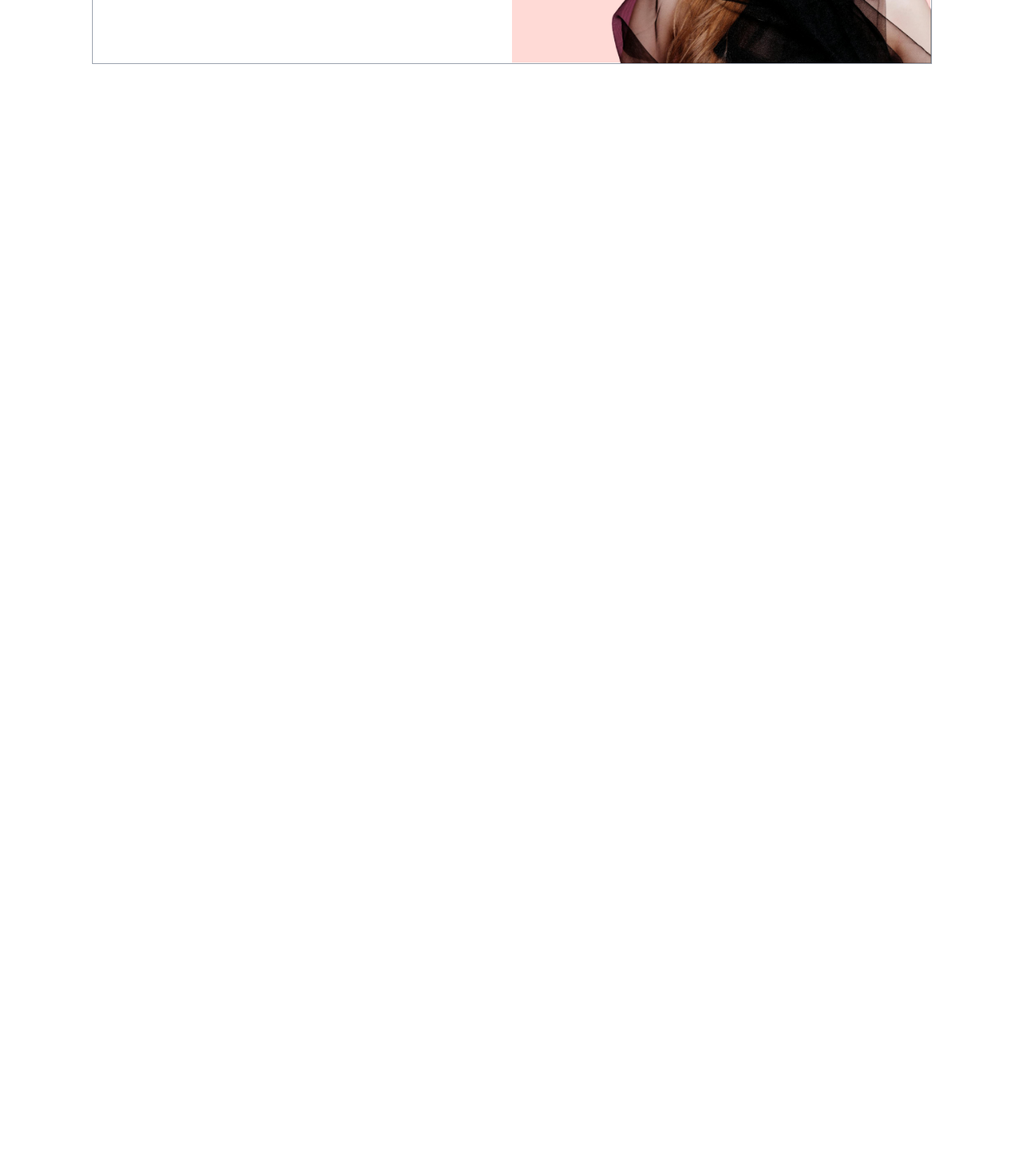
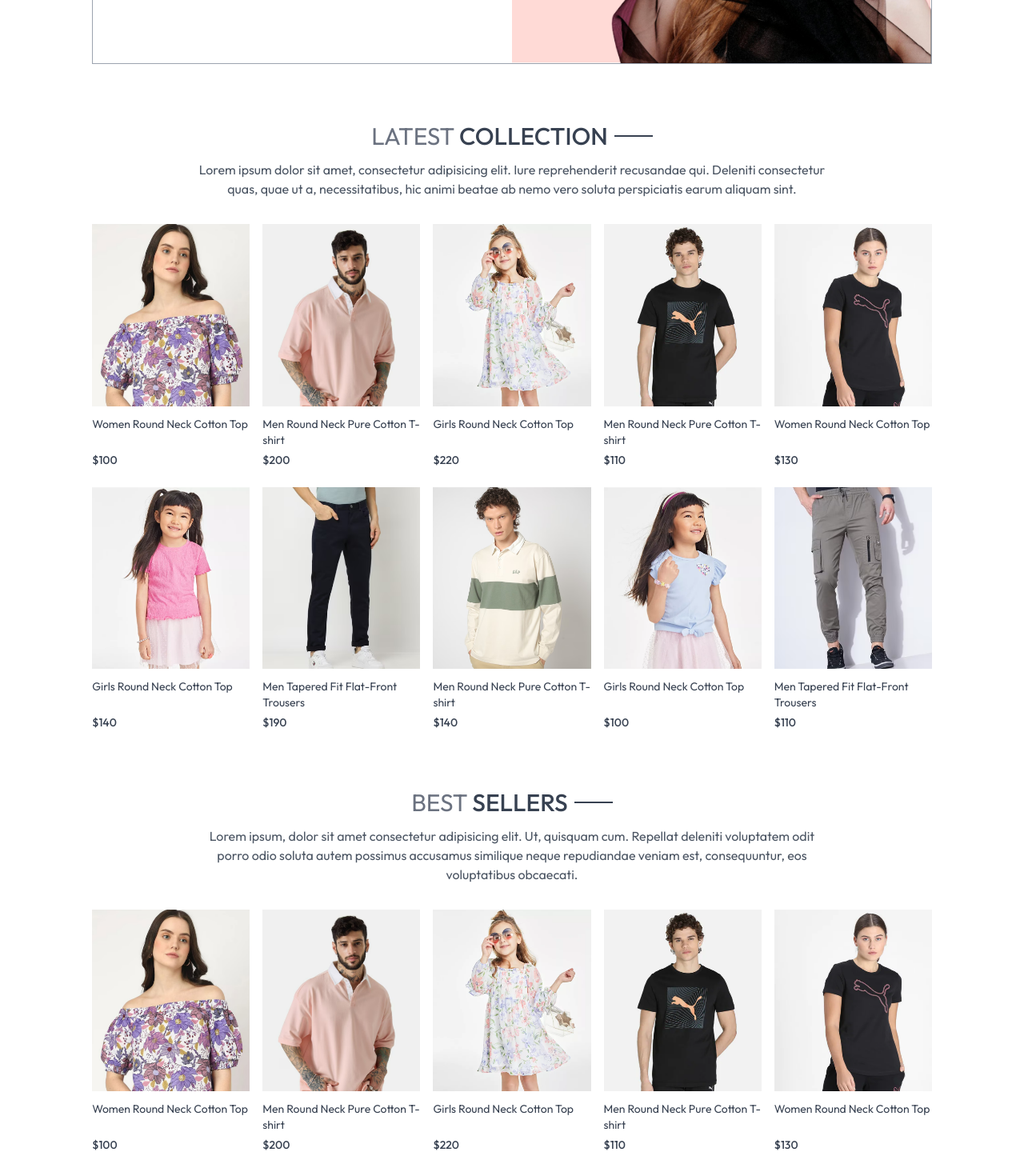
Before and after one commit to MRWOLVEY/eCommerce, a React (Vite) app: page / in a window 1280 px wide. Shown: the part 440-1910 px from the top of the page at 80% size. Before the commit the page ends 800 px from the top, so only its background shows below. Built offline with nearby package versions, Linux system fonts and the light colour scheme.

Commit message:
added productItem comp,latest collection and bestsellers

```diff
--- a/src/App.css
+++ b/src/App.css
@@ -1,5 +1,13 @@
-a.active hr,a:not(.active):hover hr{
-    width: 50%;
-    transition: ease-in;
-    transition-duration: 110ms;
+a.active hr,
+a:not(.active):hover hr {
+  width: 50%;
+  transition: ease-in;
+  transition-duration: 110ms;
 }
+
+@media (max-width: 640px) {
+  a.active {
+    background-color: rgba(0, 0, 0, 0.352);
+    color: white;
+  }
+}
--- /dev/null
+++ b/src/components/BestSellers.jsx
@@ -0,0 +1,40 @@
+import React, { useContext, useEffect, useState } from "react";
+import { ShopContext } from "../contexts/ShopContext";
+import Title from "./Title";
+import ProductItem from "./ProductItem";
+
+const BestSellers = () => {
+  const { products } = useContext(ShopContext);
+  const [BestSellers, setBestSellers] = useState([]);
+
+  useEffect(() => {
+    const BestSellers = products.filter((item) => (item.bestseller = true));
+    setBestSellers(BestSellers.slice(0, 5));
+  }, []);
+  return (
+    <div className="my-10">
+      <div className="text-center text-3xl py-8">
+        <Title t1={"best"} t2={"sellers"} />
+        <p className="w-3/4 m-auto text-xs sm:tect-sm md:text-base text-gray-600">
+          Lorem ipsum, dolor sit amet consectetur adipisicing elit. Ut, quisquam
+          cum. Repellat deleniti voluptatem odit porro odio soluta autem
+          possimus accusamus similique neque repudiandae veniam est,
+          consequuntur, eos voluptatibus obcaecati.
+        </p>
+      </div>
+      <div className="grid grid-cols-2 sm:grid-cols-3 md:grid-cols-4 lg:grid-cols-5 gap-4 gap-y-6">
+        {BestSellers.map((product, index) => (
+          <ProductItem
+            key={index}
+            id={product._id}
+            image={product.image}
+            name={product.name}
+            price={product.price}
+          />
+        ))}
+      </div>
+    </div>
+  );
+};
+
+export default BestSellers;
--- /dev/null
+++ b/src/components/LatestCollection.jsx
@@ -0,0 +1,40 @@
+import React, { useContext, useEffect, useState } from "react";
+import Title from "./Title";
+import { ShopContext } from "../contexts/ShopContext";
+import ProductItem from "./ProductItem";
+const LatestCollection = () => {
+  const { products } = useContext(ShopContext);
+  const [latestProducts, setLatestProducts] = useState([]);
+
+  useEffect(() => {
+    setLatestProducts(products.slice(0, 10));
+  }, []);
+
+  return (
+    <div className="my-10">
+      <div className="text-center py-8 text-3xl">
+        <Title t1={"latest"} t2={"collection"} />
+        <p className="w-3/4 m-auto text-xs sm:text-sm md:text-base text-gray-600">
+          Lorem ipsum dolor sit amet, consectetur adipisicing elit. Iure
+          reprehenderit recusandae qui. Deleniti consectetur quas, quae ut a,
+          necessitatibus, hic animi beatae ab nemo vero soluta perspiciatis
+          earum aliquam sint.
+        </p>
+      </div>
+      {/* rendering products */}
+      <div className="grid grid-cols-2 sm:grid-cols-3 md:grid-cols-4 lg:grid-cols-5 gap-4 gap-y-6">
+        {latestProducts.map((product, index) => (
+          <ProductItem
+            key={index}
+            id={product._id}
+            image={product.image}
+            name={product.name}
+            price={product.price}
+          />
+        ))}
+      </div>
+    </div>
+  );
+};
+
+export default LatestCollection;
--- a/src/components/Navbar.jsx
+++ b/src/components/Navbar.jsx
@@ -9,7 +9,9 @@ const Navbar = () => {
   const { state } = useContext(ShopContext);
   return (
     <div className="flex items-center justify-between py-5 font-medium border-b-2 mb-4">
-      <img src={assets.logo} className="w-36" alt="logo" />
+      <Link to={"/"}>
+        <img src={assets.logo} className="w-36 cursor-pointer" alt="logo" />
+      </Link>
       <ul className="hidden sm:flex gap-5 text-sm text-gray-700">
         <NavLink to="/" className="flex flex-col items-center gap-1">
           <p>HOME</p>
--- /dev/null
+++ b/src/components/ProductItem.jsx
@@ -0,0 +1,27 @@
+import React, { useContext } from "react";
+import { ShopContext } from "../contexts/ShopContext";
+import { Link } from "react-router-dom";
+
+const ProductItem = ({ id, image, name, price }) => {
+  const { currency } = useContext(ShopContext);
+
+  return (
+    <Link className="text-gray-700 cursor-pointer" to={`/product/${id}`}>
+      <div className="overflow-hidden">
+        <img
+          className="hover:scale-110 transition ease-in-out"
+          src={image[0]}
+        />
+      </div>
+      <div className="h-[4.8rem] flex flex-col justify-between">
+        <p className="pt-3 pb-1 text-sm">{name}</p>
+        <p className="text-sm font-medium">
+          {currency}
+          {price}
+        </p>
+      </div>
+    </Link>
+  );
+};
+
+export default ProductItem;
--- /dev/null
+++ b/src/components/Title.jsx
@@ -0,0 +1,14 @@
+import React from "react";
+
+const Title = ({ t1, t2 }) => {
+  return (
+    <div className="inline-flex gap-2 items-center mb-3">
+      <p className="text-gray-500 uppercase">
+        {t1} <span className="text-gray-700 font-medium">{t2}</span>
+      </p>
+      <p className="w-8 sm:w-12 h-[1px] sm:h-[2px] bg-gray-700"></p>
+    </div>
+  );
+};
+
+export default Title;
--- a/src/pages/Home.jsx
+++ b/src/pages/Home.jsx
@@ -1,10 +1,14 @@
 import React from "react";
 import Hero from "../components/Hero";
+import LatestCollection from "../components/LatestCollection";
+import BestSellers from "../components/BestSellers";
 
 const Home = () => {
   return (
     <div>
       <Hero />
+      <LatestCollection />
+      <BestSellers />
     </div>
   );
 };
```
